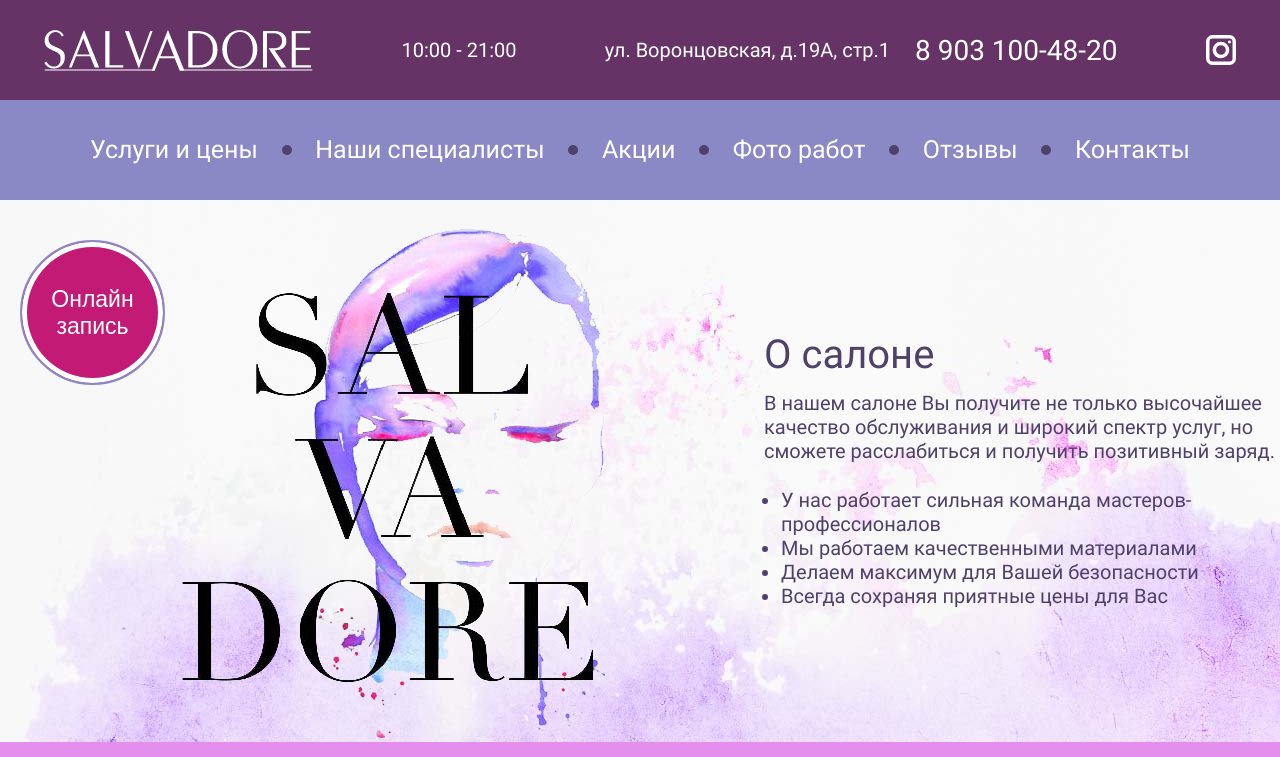
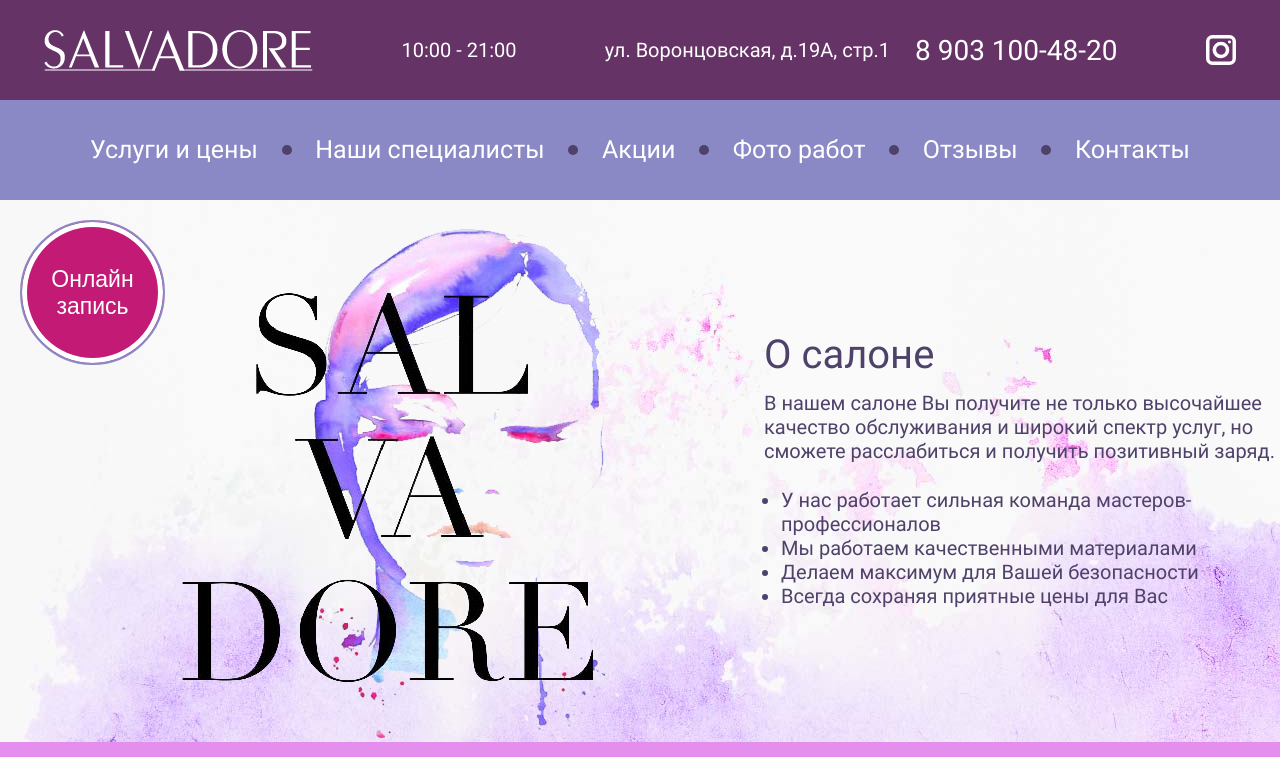
Before and after one commit to Konovaly4/salvadore.github.io, a React (Create React App) app: page / in a window 1280 px wide. Shown: the top 757 px of the page. Built offline with nearby package versions, Linux system fonts and the light colour scheme.

Commit message:
some changes with registration button

```diff
--- a/src/components/App.css
+++ b/src/components/App.css
@@ -1,5 +1,6 @@
 .app {
   margin: 0 auto;
+  padding: 0;
   width: 100%;
   max-width: 1440px;
   display: flex;
--- a/src/components/RecordButton/RecordButton.css
+++ b/src/components/RecordButton/RecordButton.css
@@ -1,4 +1,5 @@
 .button {
+  margin-left: 20px;
   padding: 0;
   width: 145px;
   height: 145px;
@@ -9,9 +10,9 @@
   font-size: 23px;
   line-height: 27px;
   color: #fff;
+  align-self: flex-start;
   position: fixed;
-  top: 30%;
-  left: 20px;
+  top: 220px;
   z-index: 1;
 }
 
```
Also changed, not shown: 1 other file (tests, documents, lock files or other folders).
